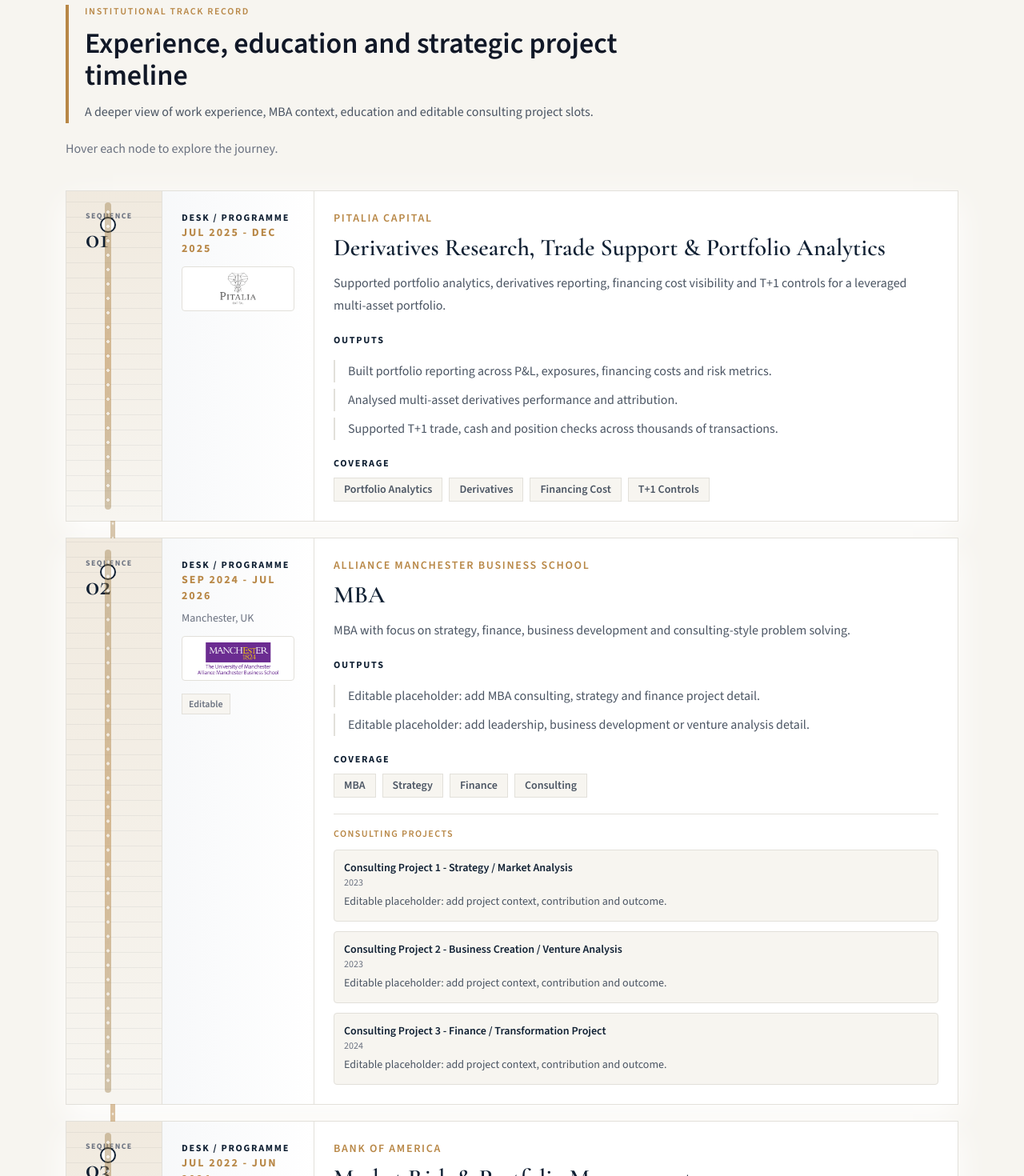
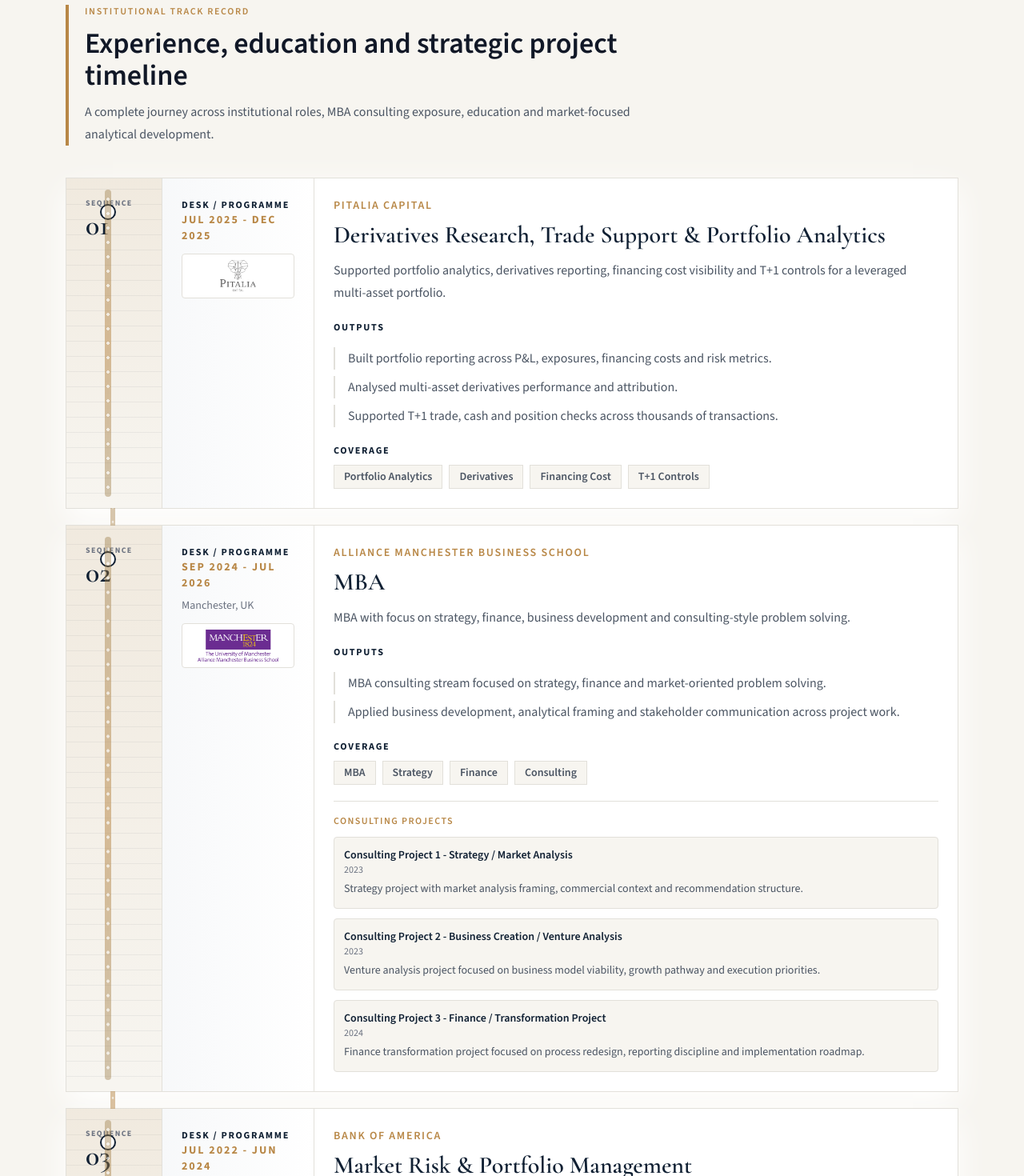
Before and after one commit to akshay7861/akshay-singh-casebook, a React (Vite) app: page / in a window 1280 px wide. Shown: the part 2700-4170 px from the top of the page at 80% size. Built offline with nearby package versions, Linux system fonts and the light colour scheme.

Commit message:
Refine CV and experience copy, remove editable markers, set page title

```diff
--- a/index.html
+++ b/index.html
@@ -4,7 +4,7 @@
     <meta charset="UTF-8" />
     <link rel="icon" type="image/svg+xml" href="/favicon.svg" />
     <meta name="viewport" content="width=device-width, initial-scale=1.0" />
-    <title>self-web</title>
+    <title>Akshay Singh</title>
   </head>
   <body>
     <div id="root"></div>
--- a/src/components/CVPage.tsx
+++ b/src/components/CVPage.tsx
@@ -11,6 +11,10 @@
           <h2 className="mt-3 font-serif text-4xl font-semibold leading-tight text-navy md:text-[2.6rem]">
             Download recruiter-ready profile
           </h2>
+          <p className="mt-3 max-w-3xl text-base leading-7 text-body">
+            Built for market risk, trading analytics, portfolio intelligence and finance
+            automation conversations.
+          </p>
           <a href={cvHref} className="primary-button mt-6">
             Download CV
           </a>
--- a/src/components/ExperienceTimeline.tsx
+++ b/src/components/ExperienceTimeline.tsx
@@ -15,9 +15,8 @@
         <SectionHeading
           label="Institutional Track Record"
           title="Experience, education and strategic project timeline"
-          description="A deeper view of work experience, MBA context, education and editable consulting project slots."
+          description="A complete journey across institutional roles, MBA consulting exposure, education and market-focused analytical development."
         />
-        <p className="mt-5 hidden text-base text-muted md:block">Hover each node to explore the journey.</p>
         <div className="relative mt-10 space-y-5">
           <span className="timeline-thread absolute left-[56px] top-2 hidden h-[calc(100%-16px)] w-[6px] lg:block" />
           {entries.map((entry, index) => (
@@ -50,11 +49,6 @@
                       className={`max-h-10 w-full object-contain ${entry.logoClassName ?? ''}`}
                     />
                   </div>
-                ) : null}
-                {entry.editable ? (
-                  <span className="mt-4 inline-flex border border-border bg-page px-2 py-1 text-xs font-semibold text-muted">
-                    Editable
-                  </span>
                 ) : null}
               </div>
               <div className="p-6">
--- a/src/data/siteContent.ts
+++ b/src/data/siteContent.ts
@@ -366,26 +366,25 @@
     summary:
       'MBA with focus on strategy, finance, business development and consulting-style problem solving.',
     bullets: [
-      'Editable placeholder: add MBA consulting, strategy and finance project detail.',
-      'Editable placeholder: add leadership, business development or venture analysis detail.',
+      'MBA consulting stream focused on strategy, finance and market-oriented problem solving.',
+      'Applied business development, analytical framing and stakeholder communication across project work.',
     ],
     tags: ['MBA', 'Strategy', 'Finance', 'Consulting'],
-    editable: true,
     logo: '/logos/ambs.gif',
     subItems: [
       {
         title: 'Consulting Project 1 - Strategy / Market Analysis',
-        summary: 'Editable placeholder: add project context, contribution and outcome.',
+        summary: 'Strategy project with market analysis framing, commercial context and recommendation structure.',
         dateRange: '2023',
       },
       {
         title: 'Consulting Project 2 - Business Creation / Venture Analysis',
-        summary: 'Editable placeholder: add project context, contribution and outcome.',
+        summary: 'Venture analysis project focused on business model viability, growth pathway and execution priorities.',
         dateRange: '2023',
       },
       {
         title: 'Consulting Project 3 - Finance / Transformation Project',
-        summary: 'Editable placeholder: add project context, contribution and outcome.',
+        summary: 'Finance transformation project focused on process redesign, reporting discipline and implementation roadmap.',
         dateRange: '2024',
       },
     ],
@@ -417,10 +416,9 @@
     summary:
       'Engineering foundation with quantitative, analytical and project-based problem-solving experience.',
     bullets: [
-      'Editable placeholder: add engineering project, quantitative coursework or leadership detail.',
+      'Engineering training with quantitative coursework, analytical projects and structured problem-solving exposure.',
     ],
     tags: ['Engineering', 'Quantitative', 'Problem Solving'],
-    editable: true,
     logo: '/logos/bit-mesra.png',
   },
 ]
```
